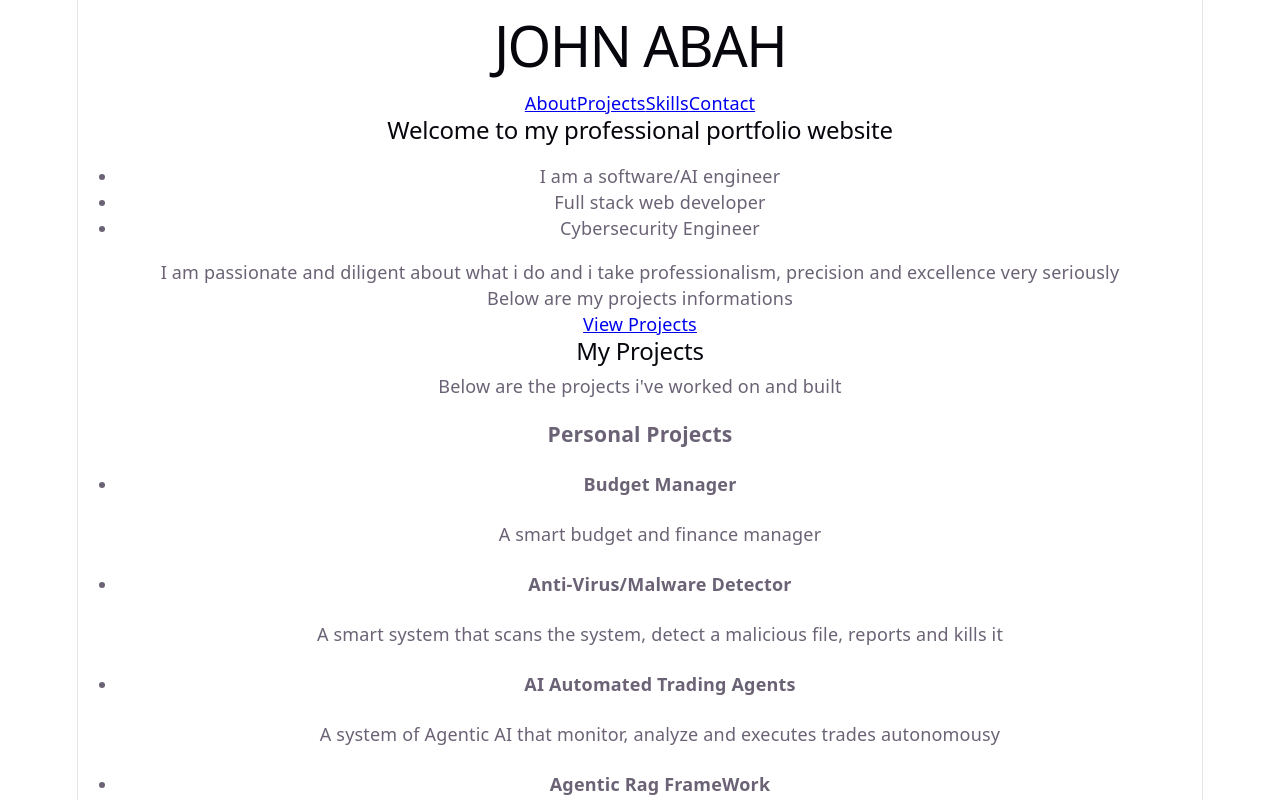
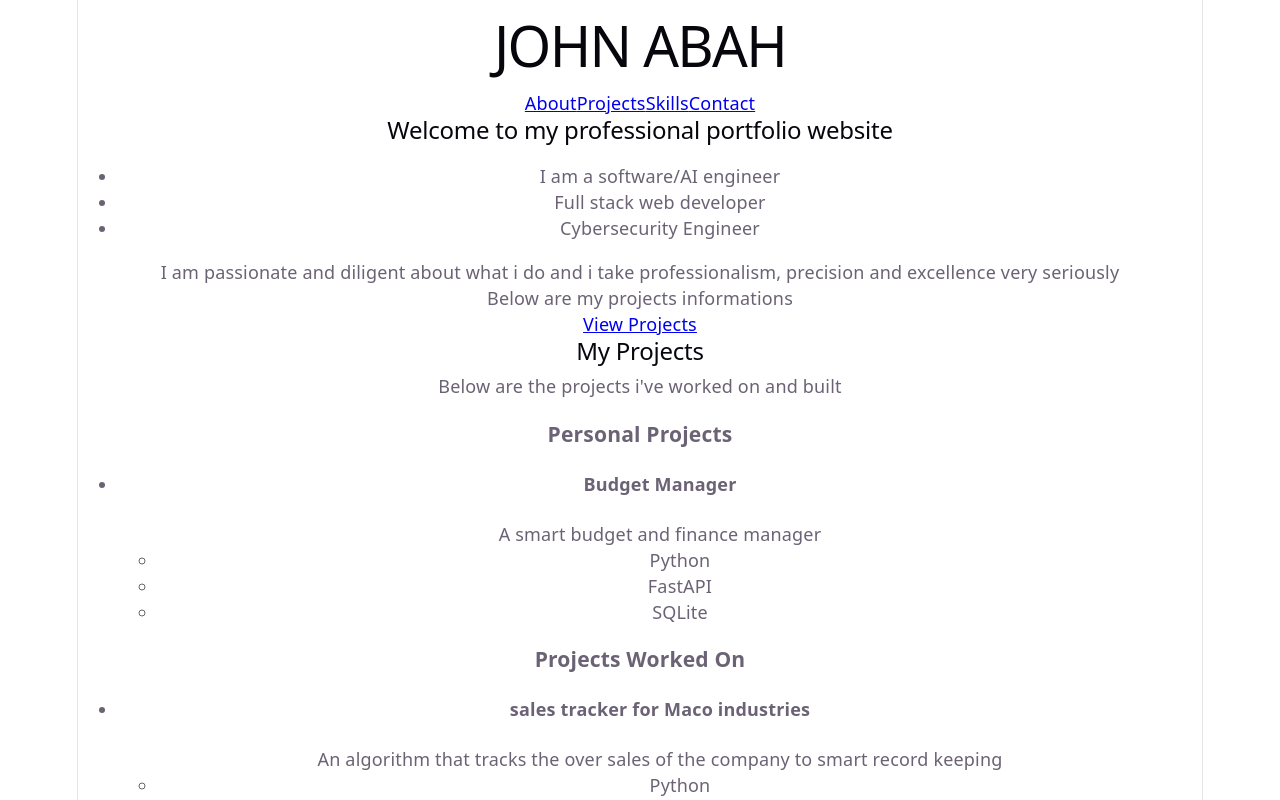
Before and after one commit to Cruiz222/my-professional-portfolio-website, a React (Vite) app in the folder frontend/: page / in a window 1280 px wide. Shown: the top 800 px of the page. Built offline with nearby package versions, Linux system fonts and the light colour scheme.

Commit message:
adding form fields

```diff
--- a/frontend/src/components/ProjectCard.tsx
+++ b/frontend/src/components/ProjectCard.tsx
@@ -1,8 +1,18 @@
 function ProjectCard({project}) {
     return (
+
         <li>
         <h4>{project.title}</h4>
         <p>{project.description}</p>
+
+        <ul>
+            {project.technologies.map((technology) => {
+                return <li key={technology}>{technology}</li>
+            }
+
+            )}
+        </ul>
+
         </li>
 
     )
--- a/frontend/src/components/Projects.tsx
+++ b/frontend/src/components/Projects.tsx
@@ -2,16 +2,26 @@ import ProjectCard from "./ProjectCard"
 
 function Projects({title}) {
     const  projects = [
-        {id: 1, title: "Budget Manager", description: "A smart budget and finance manager"},
-        {id: 2, title: "Anti-Virus/Malware Detector", description: "A smart system that scans the system, detect a malicious file, reports and kills it"},
-        {id: 3, title: "AI Automated Trading Agents", description: "A system of Agentic AI that monitor, analyze and executes trades autonomousy"},
-        {id: 4, title: "Agentic Rag FrameWork", description: "Rag Pipeline for Seemless Automation Integration"}
+        {id: 1,
+         title: "Budget Manager",
+         description: "A smart budget and finance manager",
+         technologies: ["Python", "FastAPI", "SQLite"]
+       }
 
     ]
 
     const workedOnProjects =  [
-                    {id: 1, title: "sales tracker for Maco industries", description: "An algorithm that tracks the over sales of the company to smart record keeping"},
-                    {id: 2, title: "lily online shopping store", description: "An online store e-commerce store for selling goods"}
+                    {id: 1,
+                     title: "sales tracker for Maco industries",
+                     description: "An algorithm that tracks the over sales of the company to smart record keeping",
+                     technologies: ["Python", "React", "SQLite"]
+                    },
+
+                    {id: 2,
+                     title: "lily online shopping store",
+                     description: "An online store e-commerce store for selling goods",
+                     technologies: ["Python", "TypeScript", "SQLite"]
+                    }
 
     ]
 
```
Also changed, not shown: frontend/package.json (+4 -4 lines), frontend/src/components/ProjectForm.tsx (added, +21 -0 lines), 1 other file (tests, documents, lock files or other folders).
